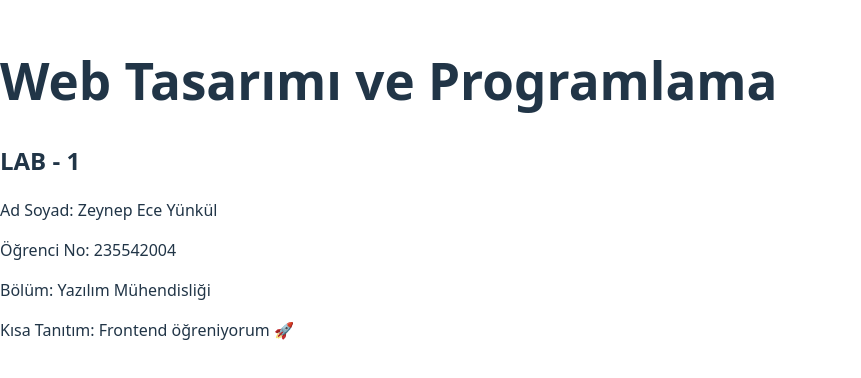
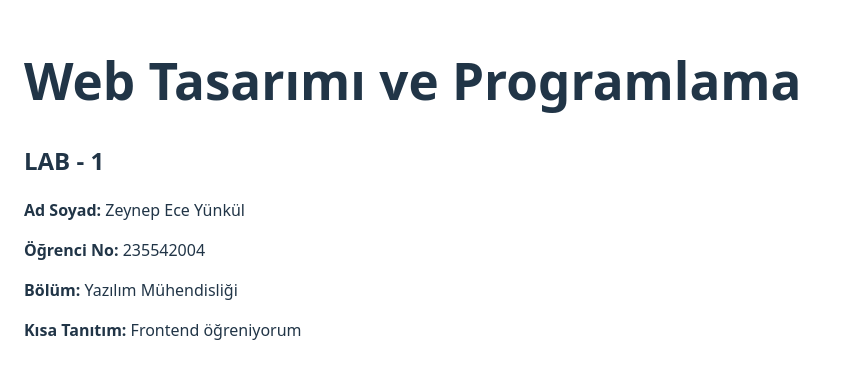
Before and after one commit to zeynepeceyunkul/web-lab-hello, a React (Vite) app: page / in a window 1280 px wide. Shown: the part 212-590 px from the top of the page, without its empty margins (0-861 px from the left). Built offline with nearby package versions, Linux system fonts and the light colour scheme.

Commit message:
fix: render personal info correctly

```diff
--- a/src/App.tsx
+++ b/src/App.tsx
@@ -1,12 +1,13 @@
 function App() {
   return (
-    <div>
+    <div style={{ padding: 24 }}>
       <h1>Web Tasarımı ve Programlama</h1>
       <h2>LAB - 1</h2>
-      <p>Ad Soyad: Zeynep Ece Yünkül</p>
-      <p>Öğrenci No: 235542004</p>
-      <p>Bölüm: Yazılım Mühendisliği</p>
-      <p>Kısa Tanıtım: Frontend öğreniyorum 🚀</p>
+
+      <p><strong>Ad Soyad:</strong> Zeynep Ece Yünkül</p>
+      <p><strong>Öğrenci No:</strong> 235542004</p>
+      <p><strong>Bölüm:</strong> Yazılım Mühendisliği</p>
+      <p><strong>Kısa Tanıtım:</strong> Frontend öğreniyorum</p>
     </div>
   )
 }
```
Also changed, not shown: 1 other file (tests, documents, lock files or other folders).
